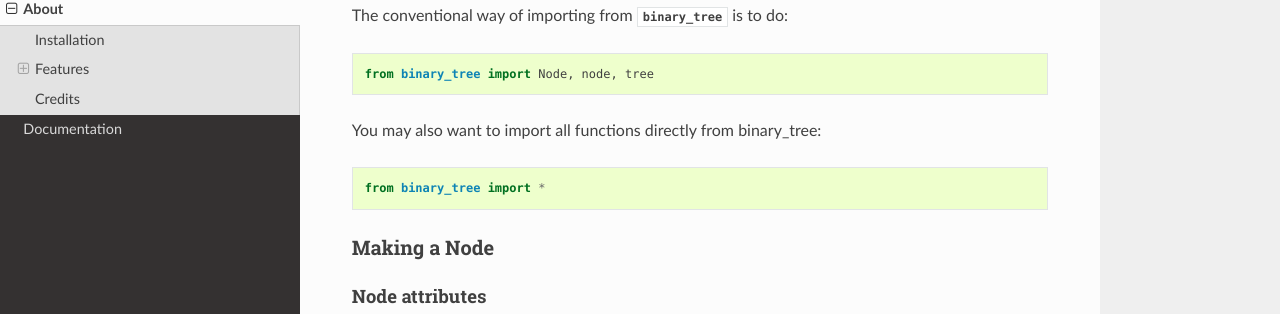
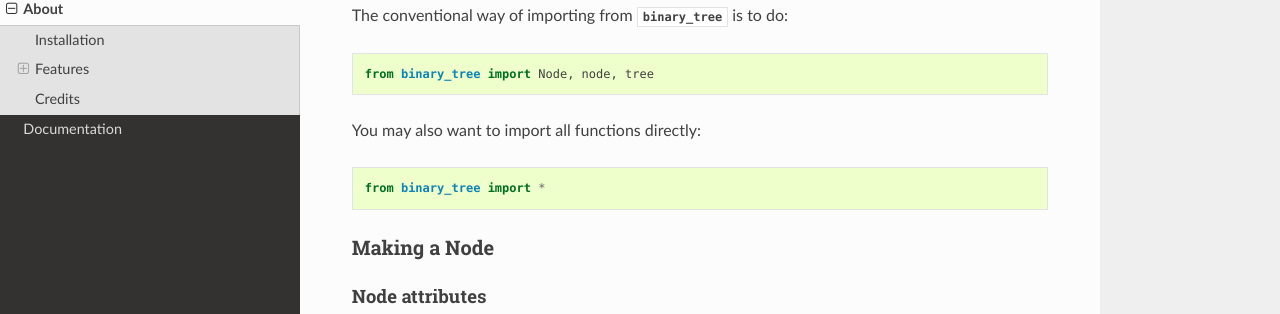
Before and after one commit to david-xhk/binary_tree, a Sphinx documentation site: the page built from docs/readme.rst, in a window 1280 px wide and 900 px high, scrolled down 1185 px. Shown: the part 137-451 px from the top of the window. Built offline with Sphinx 7.4.7 and the Read the Docs theme 2.0.0, drawn with Linux system fonts in a browser that asks for light colours; some of the changed lines change nothing that is shown.

Commit message:
Tweaked docs.rst

```diff
--- a/README.rst
+++ b/README.rst
@@ -2,7 +2,7 @@
  About
 *******
 
-binary_tree provides a :class:`~binary_tree.Node` object, :mod:`node` functions, and :mod:`tree` functions for a binary tree data structure.
+binary_tree provides a :class:`~binary_tree.Node` object, :mod:`~binary_tree.node` functions, and :mod:`~binary_tree.tree` functions for a binary tree data structure.
 
 ==============
  Installation
@@ -27,7 +27,7 @@
 
     from binary_tree import Node, node, tree
 
-You may also want to import all functions directly from binary_tree::
+You may also want to import all functions directly::
 
     from binary_tree import *
 
@@ -100,42 +100,42 @@
 
 is_node()
 ^^^^^^^^^
-:func:`node.is_node` checks if an object is an instance of :class:`~binary_tree.Node`.
+:func:`node.is_node() <binary_tree.node.is_node>` checks if an object is an instance of :class:`~binary_tree.Node`.
 
 >>> node.is_node(parent_node)
 True
 
 is_left()
 ^^^^^^^^^
-:func:`node.is_left` checks if an instance of :class:`~binary_tree.Node` is a left child.
+:func:`node.is_left() <binary_tree.node.is_left>` checks if an instance of :class:`~binary_tree.Node` is a left child.
 
 >>> node.is_left(parent_node.left)
 True
 
 is_right()
 ^^^^^^^^^^
-:func:`node.is_right` checks if an instance of :class:`~binary_tree.Node` is a right child.
+:func:`node.is_right() <binary_tree.node.is_right>` checks if an instance of :class:`~binary_tree.Node` is a right child.
 
 >>> node.is_right(parent_node.right)
 True
 
 is_leaf()
 ^^^^^^^^^
-:func:`node.is_leaf` checks if an instance of :class:`~binary_tree.Node` is a leaf node.
+:func:`node.is_leaf() <binary_tree.node.is_leaf>` checks if an instance of :class:`~binary_tree.Node` is a leaf node.
 
 >>> node.is_leaf(parent_node.right)
 True
 
 is_root()
 ^^^^^^^^^
-:func:`node.is_root` checks if an instance of :class:`~binary_tree.Node` is a root node.
+:func:`node.is_root() <binary_tree.node.is_root>` checks if an instance of :class:`~binary_tree.Node` is a root node.
 
 >>> node.is_root(parent_node):
 True
 
 is_orphan()
 ^^^^^^^^^^^
-:func:`node.is_orphan` checks if an instance of :class:`~binary_tree.Node` is an orphan node.
+:func:`node.is_orphan() <binary_tree.node.is_orphan>` checks if an instance of :class:`~binary_tree.Node` is an orphan node.
 
 >>> lonely_node = Node(1)
 >>> node.is_orphan(lonely_node)
@@ -177,7 +177,7 @@
 >>> tree_string = "1,2,3,4,,5,6"
 >>> tree_string = "1,2,3,4,null,5,6"
 
-Pass the string into :func:`tree.from_string` to generate a binary tree.
+Pass the string into :func:`tree.from_string() <binary_tree.tree.from_string>` to generate a binary tree.
 
 >>> root = tree.from_string(tree_string)
 
@@ -193,7 +193,7 @@
 >>> in_order = [4,2,1,5,3,6]
 >>> pre_order = [1,2,4,3,5,6]
 
-Pass the appropriate key and the traversals into :func:`tree.from_orders` to reconstruct the original tree structure.
+Pass the appropriate key and the traversals into :func:`tree.from_orders() <binary_tree.tree.from_orders>` to reconstruct the original tree structure.
 
 >>> root = tree.from_orders("in-pre", in_order, pre_order)
 >>> repr(root)
@@ -212,7 +212,7 @@
 
 connect_nodes()
 ^^^^^^^^^^^^^^^
-When using the above methods to construct a binary tree, the neighbour nodes in each level are already connected using :func:`tree.connect_nodes`.
+When using the above methods to construct a binary tree, the neighbour nodes in each level are already connected using :func:`tree.connect_nodes() <binary_tree.tree.connect_nodes>`.
 
 You may use this function again to reconfigure a tree after modifying it, or to connect one that was manually set up.
 
@@ -221,7 +221,7 @@
 
 to_string()
 ^^^^^^^^^^^
-Just as a tree can be constructed from string, it can be deconstructed back into one too, using :func:`tree.to_string`.
+Just as a tree can be constructed from string, it can be deconstructed back into one too, using :func:`tree.to_string() <binary_tree.tree.to_string>`.
 
 >>> tree.to_string(root)
 "1,2,3,4,,5"
@@ -234,28 +234,28 @@
 
 traverse_pre_order()
 ^^^^^^^^^^^^^^^^^^^^
-:func:`tree.traverse_pre_order` traverses a binary tree in pre-order.
+:func:`tree.traverse_pre_order() <binary_tree.tree.traverse_pre_order>` traverses a binary tree in pre-order.
 
 >>> list(tree.traverse_pre_order(root))
 [Node(1), Node(2), Node(4), Node(3), Node(5)]
 
 traverse_in_order()
 ^^^^^^^^^^^^^^^^^^^
-:func:`tree.traverse_in_order` traverses a binary tree in in-order.
+:func:`tree.traverse_in_order() <binary_tree.tree.traverse_in_order>` traverses a binary tree in in-order.
 
 >>> list(tree.traverse_in_order(root))
 [Node(4), Node(2), Node(1), Node(5), Node(3)]
 
 traverse_post_order()
 ^^^^^^^^^^^^^^^^^^^^^
-:func:`tree.traverse_post_order` traverses a binary tree in post-order.
+:func:`tree.traverse_post_order() <binary_tree.tree.traverse_post_order>` traverses a binary tree in post-order.
 
 >>> list(tree.traverse_post_order(root))
 [Node(4), Node(2), Node(5), Node(3), Node(1)]
 
 traverse_level_order()
 ^^^^^^^^^^^^^^^^^^^^^^
-:func:`tree.traverse_level_order` traverses a binary tree in level-order.
+:func:`tree.traverse_level_order() <binary_tree.tree.traverse_level_order>` traverses a binary tree in level-order.
 
 >>> list(tree.traverse_level_order(root))
 [[Node(1)], [Node(2), Node(3)], [Node(4), Node(5)]]
@@ -265,7 +265,7 @@
 
 traverse()
 ^^^^^^^^^^
-A single dispatch function, :func:`tree.traverse`, is available for convenience.
+A single dispatch function, :func:`tree.traverse() <binary_tree.tree.traverse>`, is available for convenience.
 
 >>> list(tree.traverse(root, "pre"))
 [Node(1), Node(2), Node(4), Node(3), Node(5)]
@@ -302,28 +302,28 @@
 
 is_symmetrical()
 ^^^^^^^^^^^^^^^^
-:func:`tree.is_symmetrical` checks for symmetry in a binary tree.
+:func:`tree.is_symmetrical() <binary_tree.tree.is_symmetrical>` checks for symmetry in a binary tree.
 
 >>> tree.is_symmetrical(root)
 False
 
 max_depth()
 ^^^^^^^^^^^
-:func:`tree.max_depth` calculates the maximum depth of a binary tree.
+:func:`tree.max_depth() <binary_tree.tree.max_depth>` calculates the maximum depth of a binary tree.
 
 >>> tree.max_depth(root)
 3
 
 get_path()
 ^^^^^^^^^^
-:func:`tree.get_path` traces the ancestry of a node.
+:func:`tree.get_path() <binary_tree.tree.get_path>` traces the ancestry of a node.
 
 >>> tree.get_path(root.right.left)
 [Node(1), Node(3), Node(5)]
 
 all_paths()
 ^^^^^^^^^^^
-:func:`tree.all_paths` finds every leaf path in a binary tree. ::
+:func:`tree.all_paths() <binary_tree.tree.all_paths>` finds every leaf path in a binary tree. ::
 
     >>> for path in tree.all_paths(root):
     ...     print(path)
@@ -335,14 +335,14 @@
 
 has_sum()
 ^^^^^^^^^
-:func:`tree.has_sum` determines if there is a path that adds up to a certain value.
+:func:`tree.has_sum() <binary_tree.tree.has_sum>` determines if there is a path that adds up to a certain value.
 
 >>> tree.has_sum(root, 7)
 True
 
 find_path()
 ^^^^^^^^^^^
-:func:`tree.find_path` finds the path of some node in a binary tree.
+:func:`tree.find_path() <binary_tree.tree.find_path>` finds the path of some node in a binary tree.
 
 >>> tree.find_path(5)
 [Node(1), Node(3), Node(5)]
@@ -352,7 +352,7 @@
 
 get_lca()
 ^^^^^^^^^
-:func:`tree.get_lca` gets the lowest common ancestor of two or more nodes in a binary tree.
+:func:`tree.get_lca() <binary_tree.tree.get_lca>` gets the lowest common ancestor of two or more nodes in a binary tree.
 
 >>> tree.get_lca(root, 2, 4)
 Node(2)
--- a/binary_tree/__init__.py
+++ b/binary_tree/__init__.py
@@ -20,9 +20,6 @@
 __email__ = 'hk997@live.com'
 __version__ = '0.1.0'
 
-import node
-import tree
-
 from .node import *
 from .tree import *
 
--- a/docs/conf.py
+++ b/docs/conf.py
@@ -20,11 +20,9 @@
 #
 import os
 import sys
-sys.path.insert(0, os.path.abspath('../binary_tree'))
 sys.path.insert(0, os.path.abspath('..'))
 
 import binary_tree
-from binary_tree import node, tree
 
 # -- General configuration ---------------------------------------------
 
```
